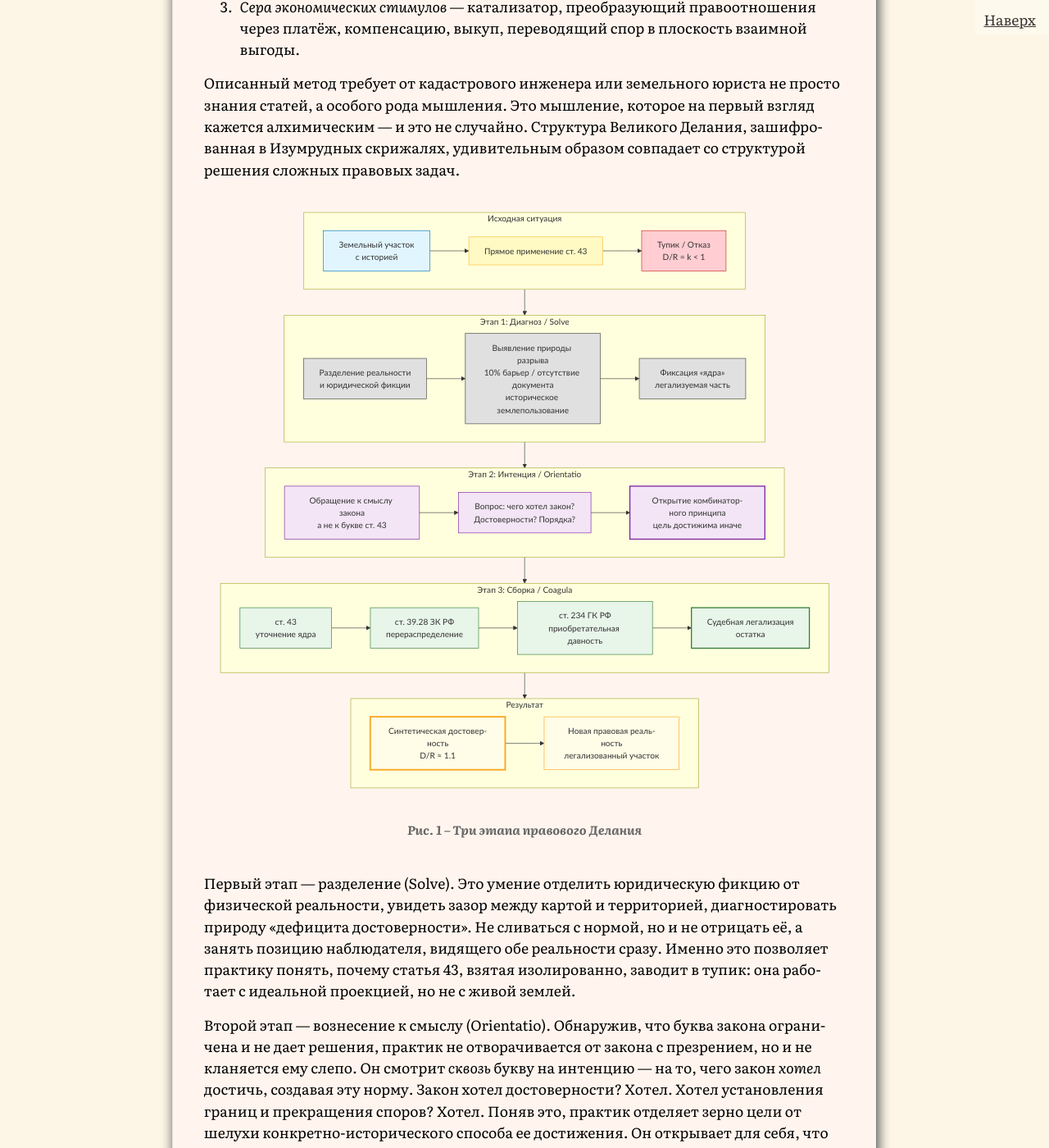
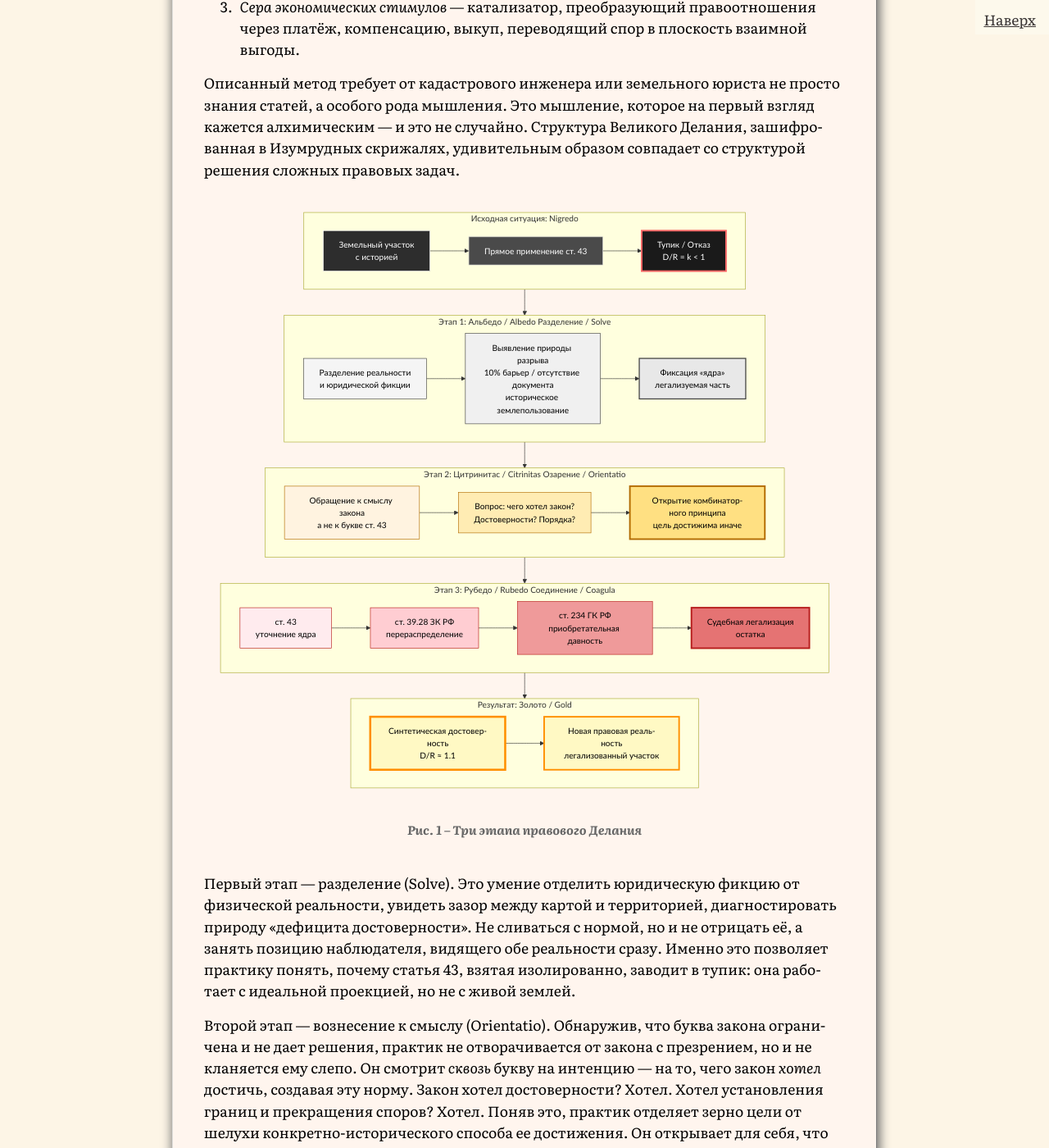
Before and after one commit to SergSi/land-use-art, a Jekyll site: the page built from _posts/2026-02-12-alhimia.md, in a window 1280 px wide and 1400 px high, scrolled down 6168 px. Shown: the whole window at 82% size. Built offline with Jekyll 4.4.1, drawn with Linux system fonts in a browser that asks for light colours; some web fonts are replaced; some of the changed lines change nothing that is shown.

Commit message:
Update 2026-02-12-alhimia.md

```diff
--- a/_posts/2026-02-12-alhimia.md
+++ b/_posts/2026-02-12-alhimia.md
@@ -122,59 +122,70 @@ $$Метод = Статья43 \oplus Перераспределение \oplus \
 
 {% include mermaid.html content='
 graph TD
-    subgraph P[Исходная ситуация]
+    subgraph P[Исходная ситуация: Nigredo]
     direction LR
         A[Земельный участок<br>с историей] --> B[Прямое применение ст. 43]
         B --> C[Тупик / Отказ<br>D/R = k < 1]
     end
 
-subgraph R[Этап 1: Диагноз / Solve]
-    direction LR
+subgraph R[Этап 1: Альбедо / Albedo Разделение / Solve]
+direction LR
     D[Разделение реальности<br>и юридической фикции] --> E[Выявление природы разрыва<br>10% барьер / отсутствие документа<br>историческое землепользование]
     E --> F[Фиксация «ядра»<br>легализуемая часть]
 end
 
-subgraph S[Этап 2: Интенция / Orientatio]
-    direction LR
+subgraph S[Этап 2: Цитринитас / Citrinitas Озарение / Orientatio]
+
+direction LR
     G[Обращение к смыслу закона<br>а не к букве ст. 43] --> H[Вопрос: чего хотел закон?<br>Достоверности? Порядка?]
     H --> I[Открытие комбинаторного принципа<br>цель достижима иначе]
 end
 
-subgraph Q[Этап 3: Сборка / Coagula]
-    direction LR
+subgraph Q[Этап 3: Рубедо / Rubedo Соединение / Coagula]
+
+direction LR
     J[ст. 43<br>уточнение ядра] --> K[ст. 39.28 ЗК РФ<br>перераспределение]
     K --> L[ст. 234 ГК РФ<br>приобретательная давность]
     L --> M[Судебная легализация<br>остатка]
 end
 
-subgraph T[Результат]
-    direction LR
+subgraph T[Результат: Золото / Gold]
+direction LR
     N[Синтетическая достоверность<br>D/R ≈ 1.1]
     O[Новая правовая реальность<br>легализованный участок]
 end
 
 P --> R
 R --> S
-S--> Q
+S --> Q
 Q --> T
 N --> O
 
-%% Стилизация
-style A fill:#e1f5fe,stroke:#0277bd
-style B fill:#fff9c4,stroke:#fbc02d
-style C fill:#ffcdd2,stroke:#c62828
-style D fill:#e0e0e0,stroke:#424242
-style E fill:#e0e0e0,stroke:#424242
-style F fill:#e0e0e0,stroke:#424242
-style G fill:#f3e5f5,stroke:#7b1fa2
-style H fill:#f3e5f5,stroke:#7b1fa2
-style I fill:#f3e5f5,stroke:#7b1fa2,stroke-width:2px
-style J fill:#e8f5e9,stroke:#2e7d32
-style K fill:#e8f5e9,stroke:#2e7d32
-style L fill:#e8f5e9,stroke:#2e7d32
-style M fill:#e8f5e9,stroke:#2e7d32,stroke-width:2px
-style N fill:#fffde7,stroke:#f9a825,stroke-width:3px
-style O fill:#fffde7,stroke:#f9a825
+%% Стилизация в цветах алхимии
+%% Нигредо (черный, пепел, тупик)
+style A fill:#2d2d2d,stroke:#ffffff,color:#ffffff
+style B fill:#4a4a4a,stroke:#cccccc,color:#ffffff
+style C fill:#1a1a1a,stroke:#ff6666,color:#ffffff,stroke-width:3px
+
+%% Альбедо (белый, очищение)
+style D fill:#f5f5f5,stroke:#424242,color:#000000
+style E fill:#f0f0f0,stroke:#424242,color:#000000
+style F fill:#e8e8e8,stroke:#424242,color:#000000,stroke-width:2px
+
+%% Цитринитас (желтый/золотистый, озарение)
+style G fill:#fff3e0,stroke:#b26a00,color:#000000
+style H fill:#ffecb3,stroke:#b26a00,color:#000000
+style I fill:#ffe082,stroke:#b26a00,color:#000000,stroke-width:3px
+
+%% Рубедо (красный, соединение, сила)
+style J fill:#ffebee,stroke:#b71c1c,color:#000000
+style K fill:#ffcdd2,stroke:#b71c1c,color:#000000
+style L fill:#ef9a9a,stroke:#b71c1c,color:#000000
+style M fill:#e57373,stroke:#b71c1c,color:#000000,stroke-width:3px
+
+%% Золото (результат)
+style N fill:#fff9c4,stroke:#ff8f00,color:#000000,stroke-width:4px
+style O fill:#fff9c4,stroke:#ff8f00,color:#000000,stroke-width:3px
 
 ' caption="Три этапа правового Делания" number="1" %}
 
```
